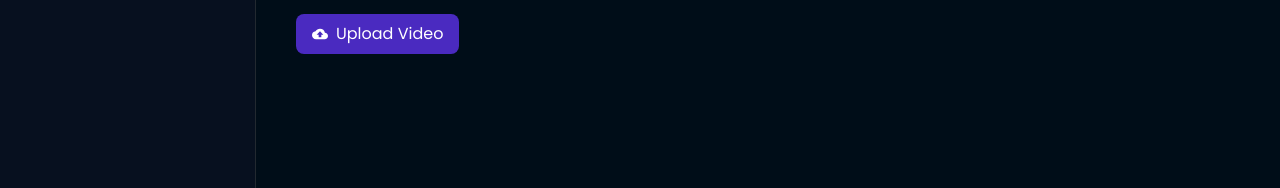
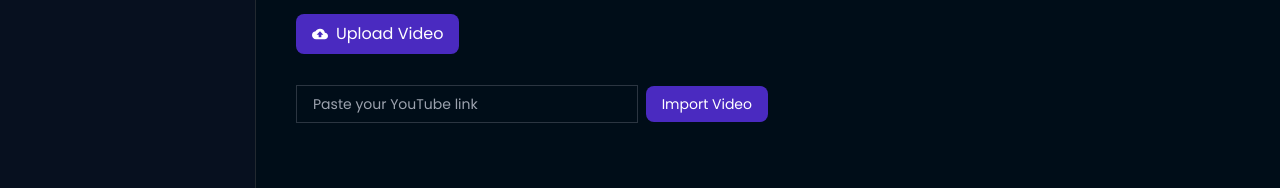
Before and after one commit to abubakar471/InstaClip, a Next.js app: page /dashboard/generate in a window 1280 px wide. Shown: the part 387-575 px from the top of the page. Built offline with nearby package versions, Linux system fonts and the light colour scheme; no server answers.

Commit message:
added youtube video importing feature

```diff
--- /dev/null
+++ b/components/DashboardPage/GeneratePage/UploadVideo/SocialVideoImport.jsx
@@ -0,0 +1,22 @@
+import React from 'react'
+import { ImSpinner3 } from 'react-icons/im'
+
+const SocialVideoImport = ({ socialExportedVideoRenderKey, isImportingSocialVideo, setIsImportingSocialVideo, socialVideoLink, setSocialVideoLink, handleSocialVideoImport }) => {
+    return (
+        <form key={socialExportedVideoRenderKey} onSubmit={handleSocialVideoImport} className='flex items-center gap-x-2 w-full lg:w-[50%]'>
+            <input
+            type='text'
+            placeholder='Paste your YouTube link'
+            className='py-2 rounded-none indent-4 text-sm text-gray-300 grow focus:ring-0 outline-none bg-transparent border border-gray-500/40'
+            onChange={e => setSocialVideoLink(e.target.value)}
+             />
+            <button disabled={isImportingSocialVideo} type='submit' className={`mt-4 mb-4 ${isImportingSocialVideo ? "px-6" : "px-4"} py-2 bg-[#4a2ac0] disabled:bg-[#473781] text-white text-sm rounded-lg hover:bg-[#392a6e] flex items-center gap-x-2 transition-all duration-300 ease-in-out`}>
+               {
+                isImportingSocialVideo ? (<><ImSpinner3 className='animate-spin text-xl' /></>) : ("Import Video")
+               }
+                </button>
+        </form>
+    )
+}
+
+export default SocialVideoImport
--- a/components/DashboardPage/GeneratePage/UploadVideo/UploadVideo.jsx
+++ b/components/DashboardPage/GeneratePage/UploadVideo/UploadVideo.jsx
@@ -12,6 +12,7 @@ import RecentCreatedVideos from '../../RecentCreatedVideos/RecentCreatedVideos';
 import { DefaultPlayer as Video } from 'react-html5video';
 import 'react-html5video/dist/styles.css'
 import { useToast } from '@/hooks/use-toast';
+import SocialVideoImport from './SocialVideoImport';
 
 const UploadVideo = ({ userId }) => {
     const [selectedFile, setSelectedFile] = useState(null);
@@ -22,6 +23,9 @@ const UploadVideo = ({ userId }) => {
     const [isExporting, setIsExporting] = useState(false);
     const [exportedVideos, setExportedVideos] = useState([]);
     const [uploadedData, setUploadedData] = useState(null);
+    const [isImportingSocialVideo, setIsImportingSocialVideo] = useState(false);
+    const [socialVideoLink, setSocialVideoLink] = useState('');
+    const [socialExportedVideoRenderKey, setSocialExportedVideoRenderKey] = useState(1);
 
     const uploadBtnRef = useRef(null);
     const fileInputRef = useRef(null);
@@ -164,7 +168,7 @@ const UploadVideo = ({ userId }) => {
 
                 toast({
                     variant: "destructive",
-                    title : "Exporting Clips Failed!",
+                    title: "Exporting Clips Failed!",
                     description: "Try uploading again",
                 })
             }
@@ -290,6 +294,112 @@ const UploadVideo = ({ userId }) => {
         }
     }
 
+    const urlOrigin = (url) => {
+        const youtubeRegex = /^(https?:\/\/)?(www\.)?(youtube\.com\/watch\?v=|youtu\.be\/)[A-Za-z0-9_-]+/;
+        const instagramRegex = /^(https?:\/\/)?(www\.)?instagram\.com\/(p|reel|tv)\/[A-Za-z0-9_-]+/;
+        const tiktokRegex = /^(https?:\/\/)?(www\.)?tiktok\.com\/@[A-Za-z0-9._-]+\/video\/[0-9]+/;
+
+        if (youtubeRegex.test(url)) {
+            return "youtube";
+        } else if (instagramRegex.test(url)) {
+            return "instagram";
+        } else if (tiktokRegex.test(url)) {
+            return "tiktok";
+        } else {
+            return null; // Not a recognized video link
+        }
+    }
+
+    const handleSocialVideoImport = async (e) => {
+        e.preventDefault();
+
+        if (socialVideoLink?.length === 0) {
+            return;
+        }
+
+        setIsImportingSocialVideo(true);
+
+        try {
+            const origin = urlOrigin(socialVideoLink);
+
+            if (origin === "youtube") {
+                const formData = new FormData();
+                formData.append("url", socialVideoLink);
+                formData.append("user_id", user?.id);
+
+                const response = await fetch(`${process.env.NEXT_PUBLIC_FLASK_API_URL}/video/import-youtube-video`, {
+                    method: "POST",
+                    headers: {
+                        // When using FormData, do not set Content-Type manually;
+                        // fetch will set it correctly for multipart form data.
+                    },
+                    body: formData,
+                });
+
+                if (!response.ok) {
+                    throw new Error("Failed to upload file");
+                }
+
+                const data = await response.json();
+                console.log("response : ", data);
+                if (data?.success) {
+                    console.log("video uploaded");
+                    setExportedVideos([data?.file_path]);
+                    setIsImportingSocialVideo(false);
+                } else {
+                    toast({
+                        variant: "destructive",
+                        title: "Upload Failed",
+                        description: "Importing Video Failed",
+                    })
+                }
+            }
+
+            if (origin === 'tiktok') {
+                const formData = new FormData();
+                formData.append("url", socialVideoLink);
+                formData.append("user_id", user?.id);
+
+                const response = await fetch(`${process.env.NEXT_PUBLIC_FLASK_API_URL}/video/import-tiktok-video`, {
+                    method: "POST",
+                    headers: {
+                        // When using FormData, do not set Content-Type manually;
+                        // fetch will set it correctly for multipart form data.
+                    },
+                    body: formData,
+                });
+
+                if (!response.ok) {
+                    throw new Error("Failed to upload file");
+                }
+
+                const data = await response.json();
+                console.log("response : ", data);
+                if (data?.success) {
+                    console.log("video uploaded: ", data);
+                    setSocialVideoLink("");
+                    setExportedVideos([data?.file_path]);
+                    setSocialExportedVideoRenderKey(socialExportedVideoRenderKey + 1)
+                    setIsImportingSocialVideo(false);
+                } else {
+                    toast({
+                        variant: "destructive",
+                        title: "Upload Failed",
+                        description: "Importing Video Failed",
+                    })
+                }
+            }
+        } catch (err) {
+            console.error("Error checking video duration:", err);
+            toast({
+                variant: "destructive",
+                title: "Upload Failed",
+                description: "Failed to check video duration",
+            })
+            setIsImportingSocialVideo(false);
+        }
+    }
+
 
     return (
         <div>
@@ -370,7 +480,6 @@ const UploadVideo = ({ userId }) => {
             </label>
 
 
-
             <div className=''>
                 {
                     previewUrl && (
@@ -408,13 +517,18 @@ const UploadVideo = ({ userId }) => {
                     )
                 }
             </div>
+
+            {/* social link input field */}
+            <SocialVideoImport isImportingSocialVideo={isImportingSocialVideo} setIsImportingSocialVideo={setIsImportingSocialVideo} socialVideoLink={socialVideoLink} setSocialVideoLink={setSocialVideoLink} handleSocialVideoImport={handleSocialVideoImport} />
+
+
             {
                 exportedVideos?.length > 0 && (
                     <div className='mb-10'>
                         <h3 className='text-xl text-neutral-200 mt-12'>Your Generated Short Clips:</h3>
 
                         <div>
-                            <ExportedVideoPreviews videoPaths={exportedVideos} />
+                            <ExportedVideoPreviews socialExportedVideoRenderKey={socialExportedVideoRenderKey} videoPaths={exportedVideos} />
                         </div>
                     </div>
                 )
```
